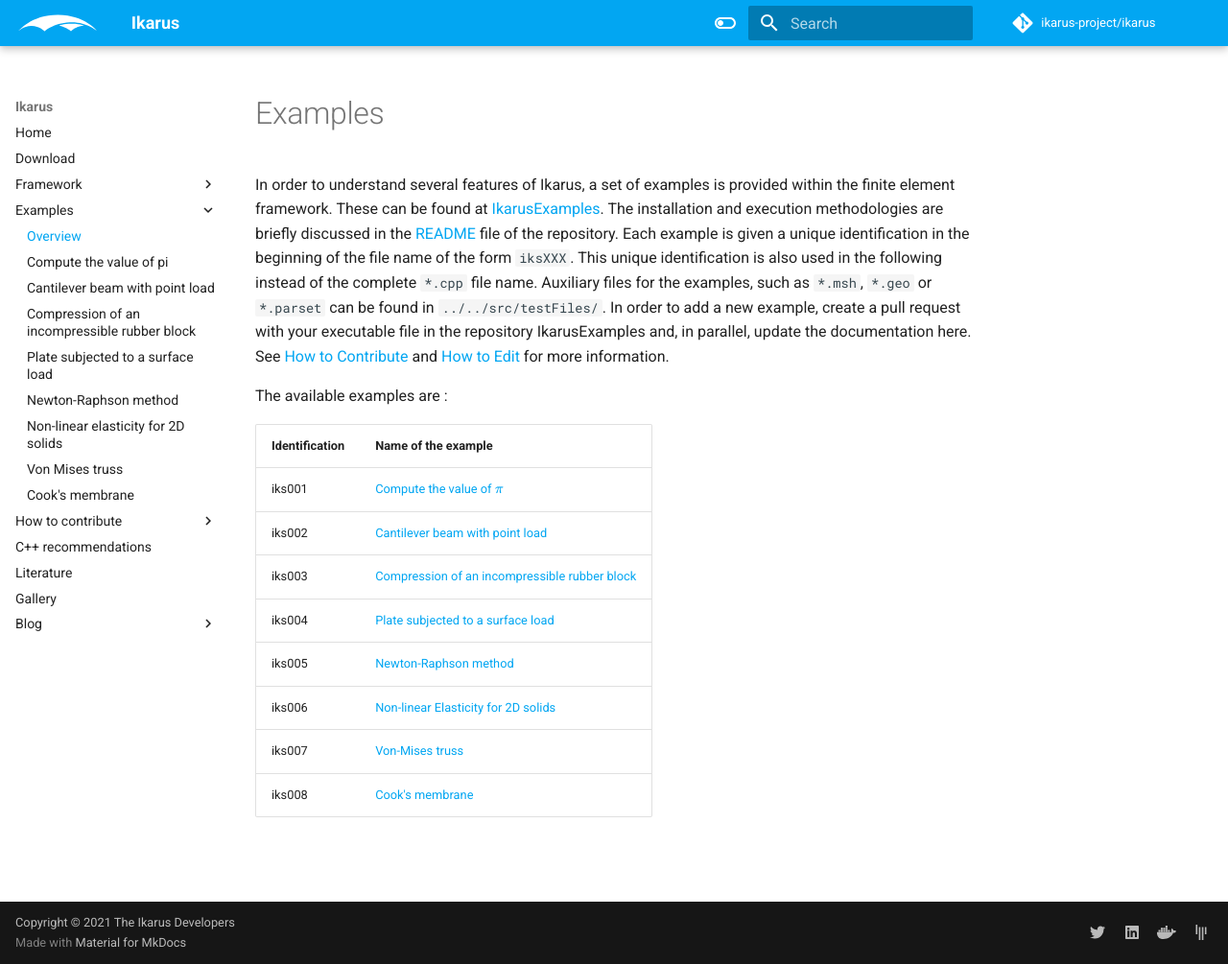
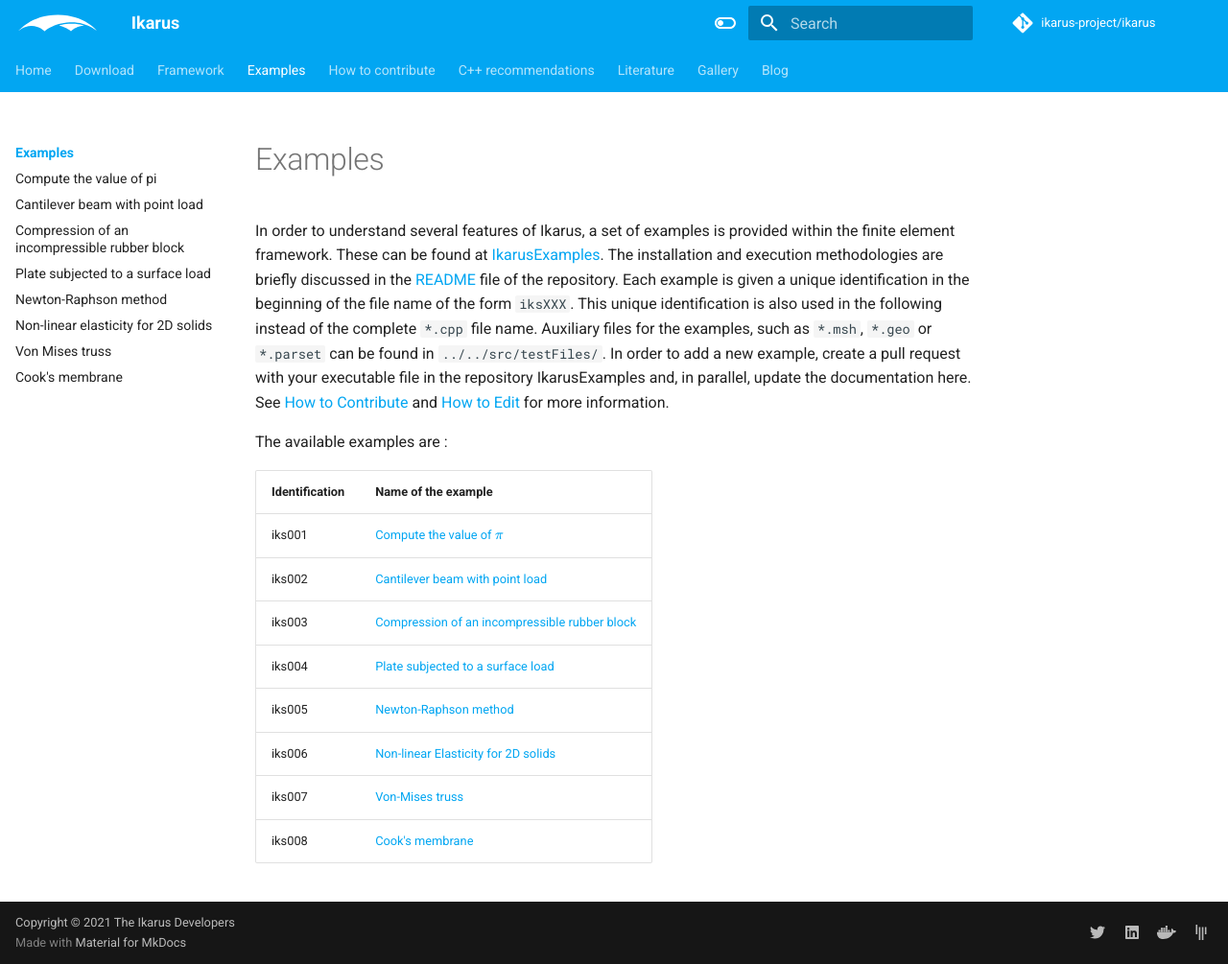
Before and after one commit to ikarus-project/ikarus, an MkDocs documentation site: the page built from docs/website/02_examples/index.md, in a window 1280 px wide and 1005 px high. Shown: the whole window at 96% size. Built offline with MkDocs 1.6.1 and Material for MkDocs 9.7.7, drawn with Linux system fonts in a browser that asks for light colours; comment, search, counter and statistics services are not loaded.

Commit message:
small refactoring

```diff
--- a/docs/mkdocs.yml
+++ b/docs/mkdocs.yml
@@ -22,6 +22,13 @@
   features:
     - navigation.instant
     - content.code.annotate
+    - navigation.tabs
+    - navigation.tracking
+    - navigation.sections
+    - navigation.expand
+    - navigation.indexes
+    - toc.follow
+    - navigation.top
   palette:
     - scheme: default
       primary: light blue
@@ -46,7 +53,7 @@
   - Home: index.md
   - Download: download.md
   - Framework:
-    - Overview: 01_framework/overview.md
+    - 01_framework/index.md
     - Grids: 01_framework/grids.md
     - Local basis: 01_framework/localBasis.md
     - Local functions: 01_framework/localFunctions.md
@@ -60,7 +67,7 @@
     - Manifolds: 01_framework/manifolds.md
     - Observer and observables: 01_framework/observer.md
   - Examples:
-    - Overview: 02_examples/examplesOverview.md
+    - 02_examples/index.md
     - Compute the value of pi: 02_examples/computePi.md
     - Cantilever beam with point load: 02_examples/cantileverBeam.md
     - Compression of an incompressible rubber block: 02_examples/incompressibleRubberBlock.md
```
Also changed, not shown: docs/website/01_framework/index.md (renamed from docs/website/01_framework/overview.md), docs/website/02_examples/index.md (renamed from docs/website/02_examples/examplesOverview.md).
